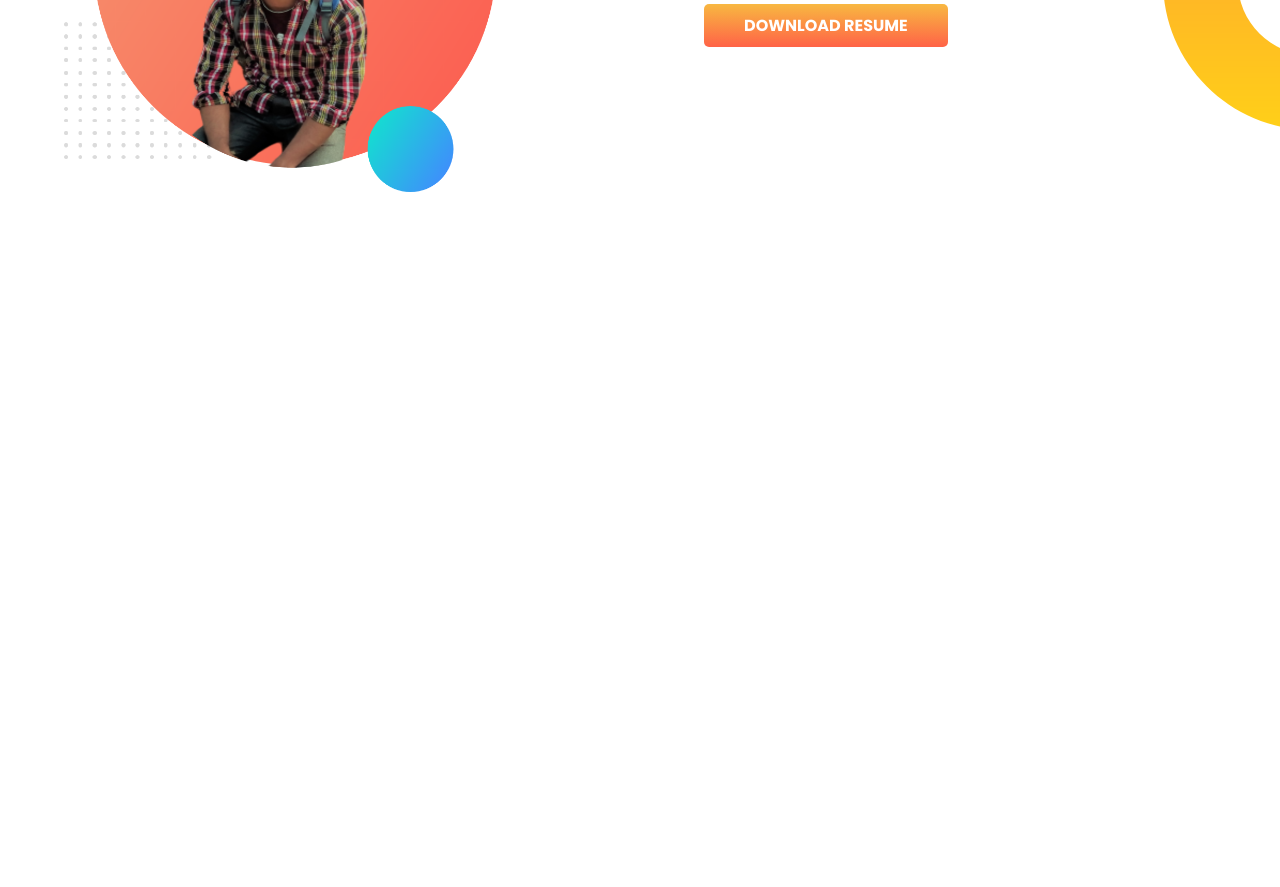
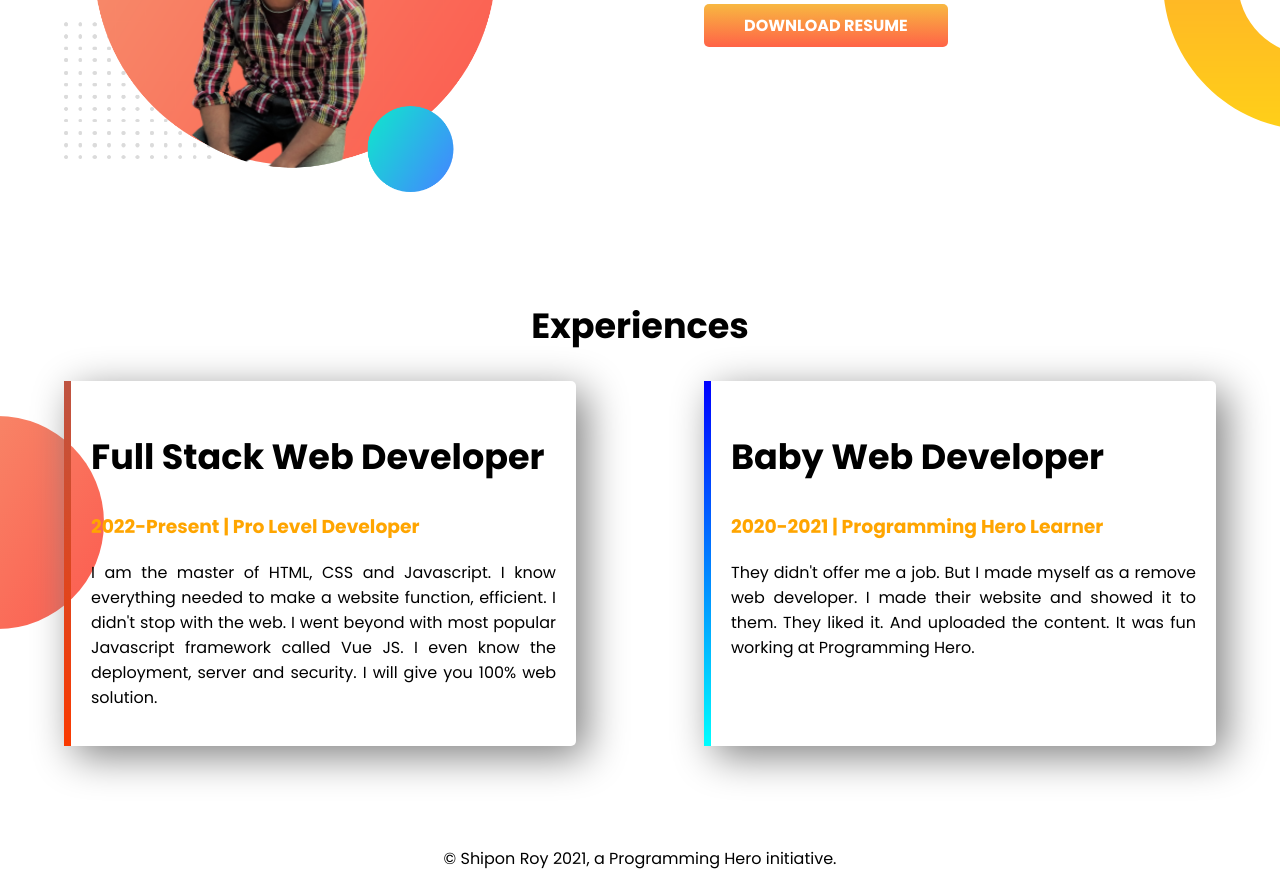
Before and after one commit to Shipon-Roy/my-portfolio, a plain HTML site: page index.html in a window 1280 px wide. Shown: the part 759-1646 px from the top of the page. Before the commit the page ends 1058 px from the top, so only its background shows below. Drawn offline with Linux system fonts and the light colour scheme.

Commit message:
somthing update

```diff
--- a/index.html
+++ b/index.html
@@ -11,7 +11,7 @@
     <link rel="stylesheet" href="style.css">
 </head>
 <body>
-    <section class="top-banner">
+    <section class="top-banner flexble-section">
         <div class="half-width">
             <h1>Welcome To</h1>
             <h1><span>Shipon Roy</span> world</h1>
@@ -23,7 +23,7 @@
             <img src="img/sr.png" alt="">
         </div>
     </section>
-    <section class="dream-big">
+    <section class="dream-big flexble-section">
         <div class="half-width">
             <img src="img/ss.png" alt="">
         </div>
@@ -34,5 +34,23 @@
             <a class="button" target="_blank" href="#">DOWNLOAD RESUME</a>
         </div>
     </section>
+    <section class="experiences">
+        <h1 class="center">Experiences</h1>
+        <div class="flexble-section">
+            <div id="box-1" class="box">
+                <h1>Full Stack Web Developer</h1>
+                <h3><span>2022-Present | Pro Level Developer</span></h3>
+                <p>I am the master of HTML, CSS and Javascript. I know everything needed to make a website function, efficient. I didn't stop with the web. I went beyond with most popular Javascript framework called Vue JS. I even know the deployment, server and security. I will give you 100% web solution.</p>
+            </div>
+            <div id="box-2" class="box">
+                <h1>Baby Web Developer</h1>
+                <h3><span>2020-2021 | Programming Hero Learner</span></h3>
+                <p>They didn't offer me a job. But I made myself as a remove web developer. I made their website and showed it to them. They liked it. And uploaded the content. It was fun working at Programming Hero.</p>
+            </div>
+        </div>
+    </section>
+    <footer>
+        <p>© Shipon Roy 2021, a Programming Hero initiative.</p>
+    </footer>
 </body>
 </html>
--- a/style.css
+++ b/style.css
@@ -8,7 +8,7 @@ h1{
 span{
     color: orange;
 }
-section{
+.flexble-section{
     display: flex;
     margin-bottom: 100px;
 }
@@ -38,3 +38,35 @@ section{
      background-repeat: no-repeat;
      background-position: right;
 }
+.experiences{
+     background-image: url(img/exp-bg.png);
+    background-repeat: no-repeat;
+    background-position: left;
+}
+.experiences p{
+    text-align: justify;
+}
+.center{
+    text-align: center;
+}
+.box{
+    width: 40%;
+    margin-right: 5%;
+    margin-left: 5%;
+    padding: 20px;
+    border-radius: 5px;
+    box-shadow: 10px 10px 40px gray;
+}
+#box-1{
+    border-left: 7px solid;
+    border-image: linear-gradient(rgb(190, 84, 66),rgb(250, 58, 0));
+    border-image-slice: 1;
+}
+#box-2{
+    border-left: 7px solid;
+    border-image: linear-gradient(blue,cyan);
+    border-image-slice: 1;
+}
+footer p{
+    text-align: center;
+}
```
